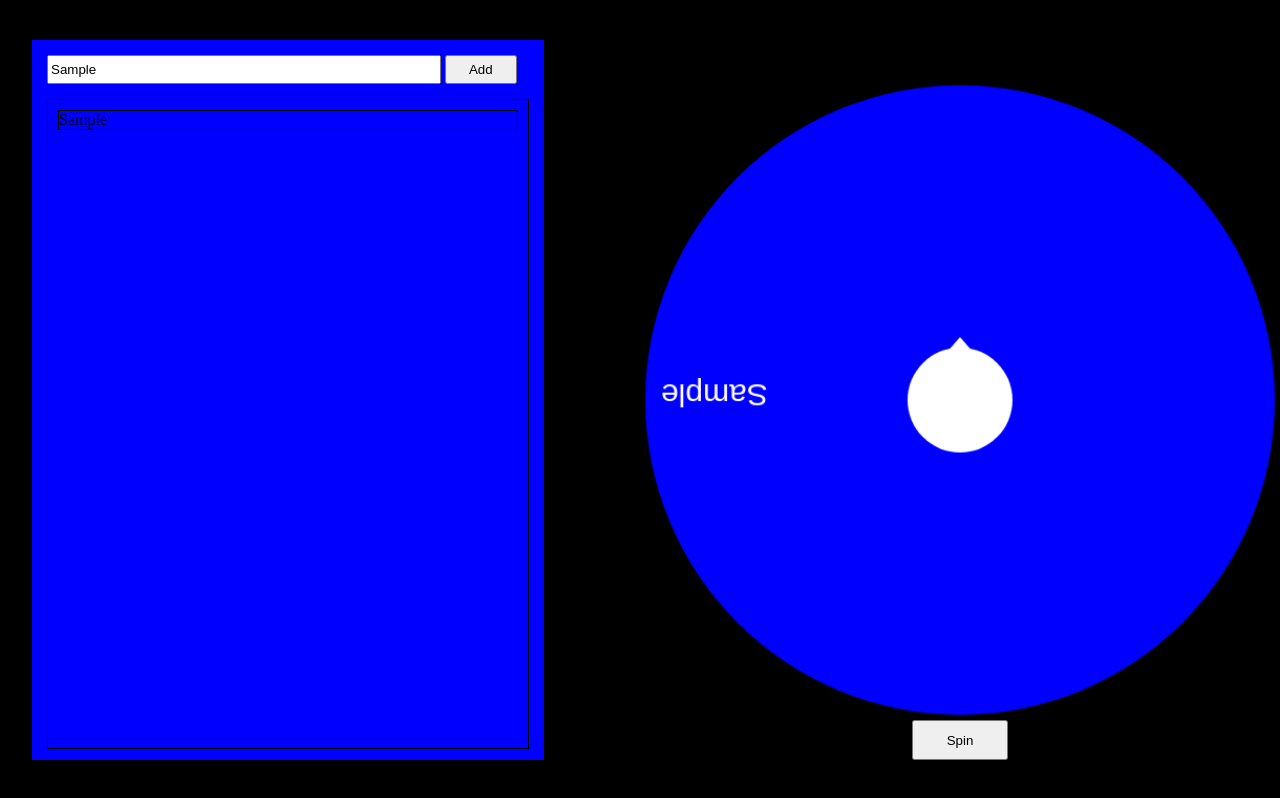
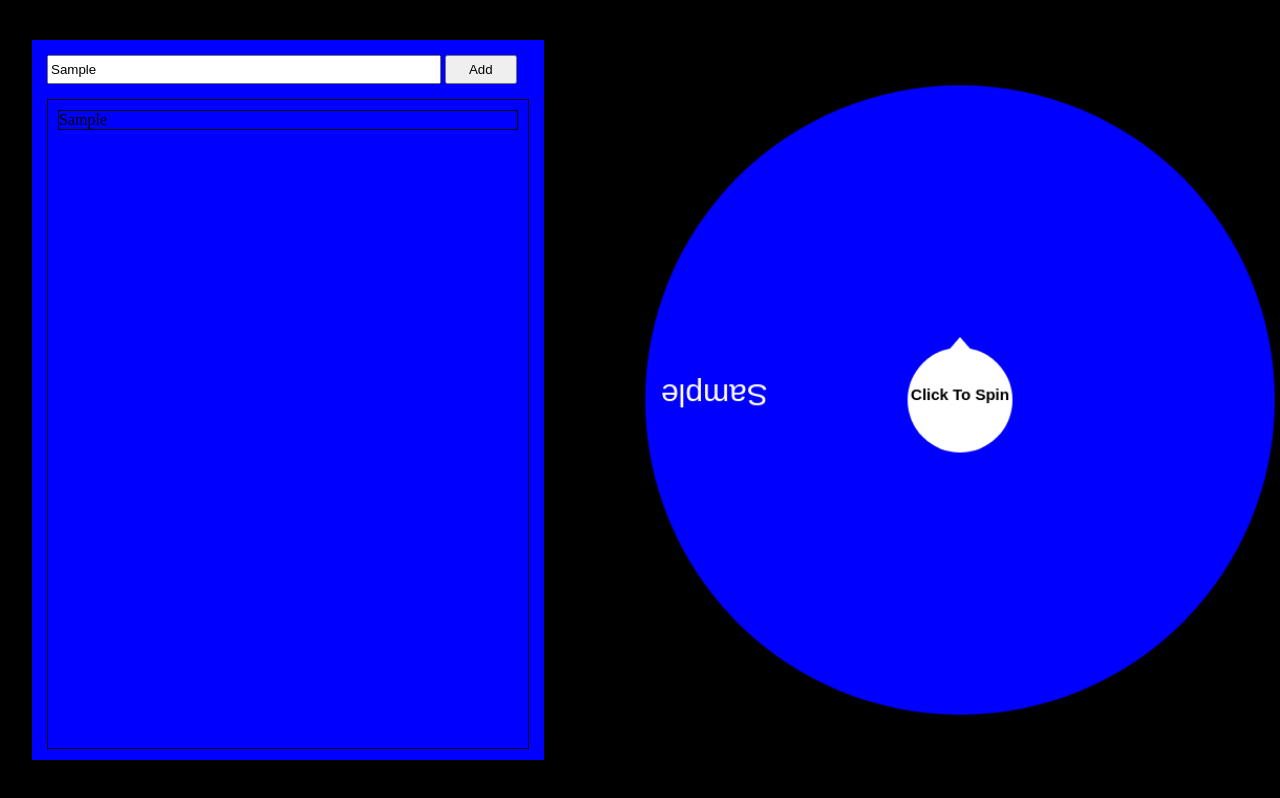
Before and after one commit to alex9123/Spinner, a plain HTML site: page WheelSpinner/index.html in a window 1280 px wide. Both pictures are taken after typing "Sample" into the empty fields and a click on the button "Add". Drawn offline with Linux system fonts and the light colour scheme.

Commit message:
Add files via upload

```diff
--- a/WheelSpinner/index.html
+++ b/WheelSpinner/index.html
@@ -12,7 +12,6 @@
 
     <div id="canvasDiv">
         <canvas id="canvas"></canvas>
-        <button id="SpinButton">Spin</button>
     </div>
 
     <div id="InputDiv">
--- a/WheelSpinner/main.js
+++ b/WheelSpinner/main.js
@@ -8,16 +8,15 @@ let radius = 300;
 
 let addInputButton = document.getElementById("AddButton")
 let addObjectInput = document.getElementById("AddObjectInput")
-let spinButton = document.getElementById("SpinButton")
 let objectList = document.getElementById("ObjectList")
 
 let objects = []
 let colors = ["blue", "red", "green", "brown", "grey", "purple", "orange"]
 
 let rotateWheelAngle = 0
+let speed = 0
 let mouseX = 100000; // Get Mouse Positions
 let mouseY = 100000;
-
 let spin = false
 
 function drawWheel() {
@@ -49,15 +48,20 @@ function drawWheel() {
 
     if (objects.length > 0) {
         ctx.beginPath();
-        ctx.fillStyle = "white"
+        ctx.fillStyle = "white";
         ctx.arc(circleX, circleY, radius/6, 0, 2 * Math.PI);
-        ctx.fill()
+        ctx.fill();
 
-        ctx.beginPath()
-        ctx.moveTo(circleX - 10, circleY - radius/6 + 1.5)
-        ctx.lineTo(circleX, circleY - radius/6 - 10)
-        ctx.lineTo(circleX + 10, circleY - radius/6 +1.5)
-        ctx.fill()
+        ctx.beginPath();
+        ctx.moveTo(circleX - 10, circleY - radius/6 + 1.5);
+        ctx.lineTo(circleX, circleY - radius/6 - 10);
+        ctx.lineTo(circleX + 10, circleY - radius/6 +1.5);
+        ctx.fill();
+
+       // Text in circle
+       ctx.font = "bold 15px Arial";
+       ctx.fillStyle = "black";
+       ctx.fillText("Click To Spin", circleX - ctx.measureText("Click To Spin").width/2, circleY);
     }
 
     // Draw Text (separate loop because overlapping for some reason)
@@ -90,13 +94,31 @@ function drawWheel() {
 
     // Spin Wheel
 
-
-    if (spin) {
-        rotateWheelAngle += 10
-    }
+   console.log(speed)
+    rotateWheelAngle += speed
 
     requestAnimationFrame(drawWheel)
 
+}
+
+function spinWheel() {
+    spin = true
+    mouseX = 100000;
+    mouseY = 100000;
+    speed = Math.floor(Math.random() * 11) + 20;
+
+    let slowTimer = setInterval(deacceleration, 100)
+
+    function deacceleration() {
+        if (speed > 0) {
+            speed --
+        } else  {
+            clearInterval(slowTimer)
+
+
+            spin = false
+        }
+    }
 }
 
 function calcFont(currentObject, space) {
@@ -131,11 +153,26 @@ function AddThing() {
     }
 }
 
-function spinWheel() {
-    spin = true
+function clickDetector(event) {
+    let cnvRect = cnv.getBoundingClientRect();
+    scaleX = canvas.width / cnvRect.width,
+    scaleY = canvas.height / cnvRect.height;
+
+    mouseX = (event.x - cnvRect.x) * scaleX;
+    mouseY = (event.y - cnvRect.y) * scaleY;
+
+    let dx = mouseX - circleX;
+    let dy = mouseY - circleY;
+
+    if (Math.sqrt(dx * dx + dy * dy) <= radius/6) {
+        if (!spin) {
+            spinWheel()
+        }
+    }
 }
 
 addInputButton.addEventListener("click", AddThing)
-spinButton.addEventListener("click", spinWheel)
+document.addEventListener("click", clickDetector)
+
 
 requestAnimationFrame(drawWheel)
--- a/WheelSpinner/style.css
+++ b/WheelSpinner/style.css
@@ -57,8 +57,9 @@ canvas {
 
 #SpinButton {
     position: absolute;
-    top: 90%;
-    left: 42.5%;
-    width: 15%;
-    height: 5%;
+    top: 44%;
+    left: 42%;
+    width: 16%;
+    height: 12%;
+    border-radius: 50%;
 }
```
